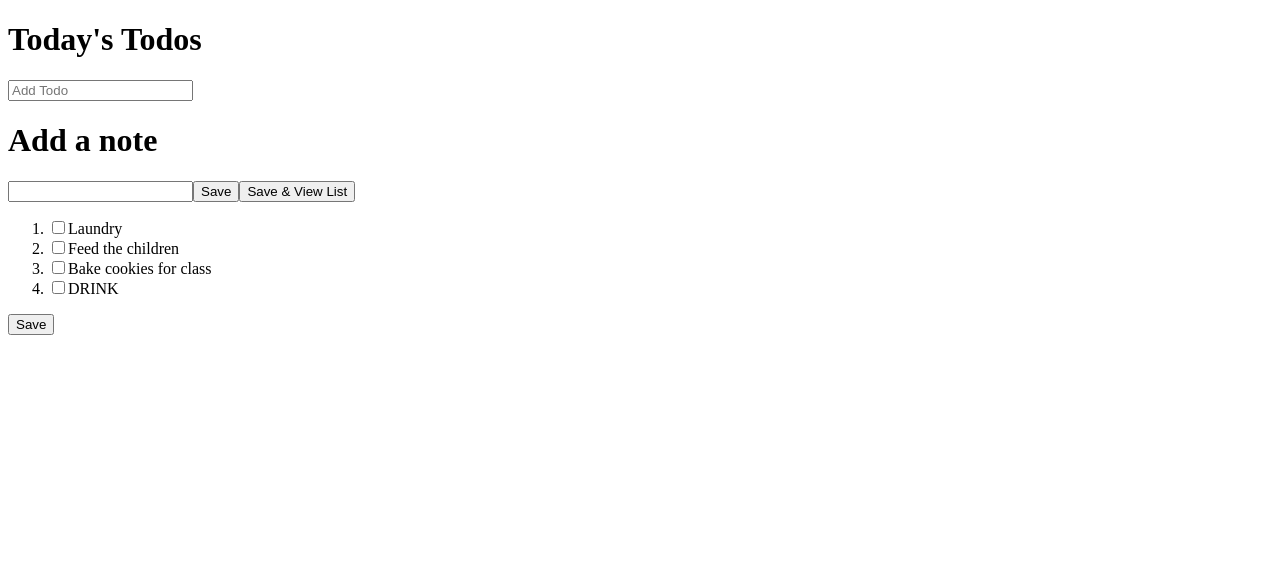
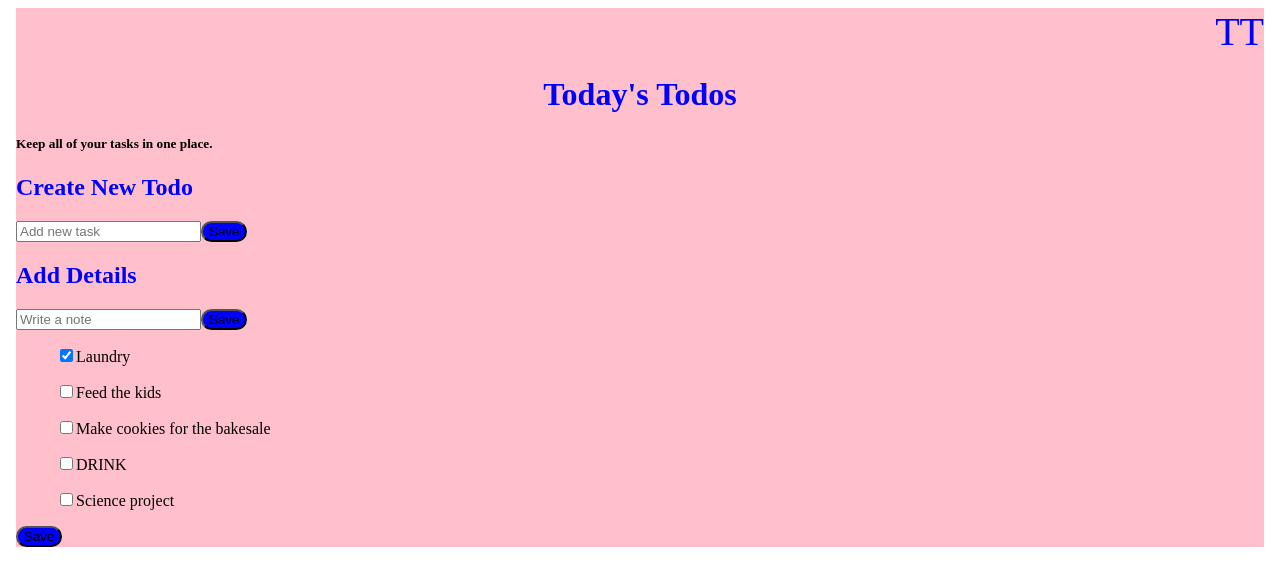
Before and after one commit to Sharonmarie19/my-todo-app, a React (Create React App) app: page / in a window 1280 px wide. Shown: the top 586 px of the page. Built offline with nearby package versions, Linux system fonts and the light colour scheme.

Commit message:
almost done

```diff
--- a/src/App.js
+++ b/src/App.js
@@ -1,40 +1,94 @@
 import React from "react";
 import logo from "./images/logo.svg";
 import "./App.css";
-const todoList ={
-  task: "Laundry",
-  task2:"Feed the children",
-  task3:"Bake cookies for class",
-  task4:"DRINK"
+const profile = {
+  name: "Sharon",
+  id: 1,
+  avatar: "",
 };
-let taskStatus =[
+let taskList = [
   {
-completed: false,
-reoccuring: false
-}
+    taskName: "Laundry",
+    completed: true,
+    reoccuring: false,
+  },
+  {
+    taskName: "Feed the kids",
+    completed: false,
+    reoccuring: false,
+  },
+  {
+    taskName: "Make cookies for the bakesale",
+    completed: false,
+    reoccuring: false,
+  },
+  {
+    taskName: "DRINK",
+    completed: false,
+    reoccuring: false,
+  },
+  {
+    taskName: "Science project",
+    completed: false,
+    reoccuring: false,
+  },
 ];
 function App() {
   return (
-    <>
+    <body style={styles.bodyColor}>
+      <header style={styles.logo}>TT</header>
 
-      <h1>Today's Todos</h1>
-      <input type="text" placeholder="Add Todo"/>
+      <h1 style={styles.h1}>Today's Todos</h1>
+      <h5>Keep all of your tasks in one place.</h5>
 
-      <h1>Add a note</h1>
-      <input type="text" />
-      <button>Save</button>
-      <button>Save & View List</button>
-      <ol>
-       <li><input type="checkbox" checked={todoList.completed}/>{todoList.task}</li>
+      <h2 style={styles.allText}>Create New Todo</h2>
+      <input type="text" placeholder="Add new task" /><button style={styles.button}>Save</button>
+      <h2 style={styles.allText}>Add Details</h2>
+      <input type="text" placeholder="Write a note" /><button style={styles.button}>Save</button>
 
+      <ul style={styles.ulDeco}>
+        {taskList.map((task) => {
+          return (
+            <li>
+              <p>
+                <input type="checkbox" checked={task.completed} />
+                {task.taskName}
+              </p>
+              <p>{task.completed}</p>
+            </li>
 
-        <li><input type="checkbox"/>{todoList.task2}</li>
-        <li><input type="checkbox"/>{todoList.task3}</li>
-        <li><input type="checkbox"/>{todoList.task4}</li>
-      </ol>
-      <button>Save</button>
-    </>
+          );
+        })}
+      </ul>
+      <button style={styles.button}>Save</button>
+    </body>
   );
 }
+const styles = {
+ bodyColor:{
+  backgroundColor: "pink"
+},
 
+ulDeco:{
+  listStyle:"none",
+},
+
+logo: {
+  color:"blue",
+  textAlign:"right",
+  fontSize:"40px",
+},
+
+h1: {
+  color:"blue",
+  textAlign:"center",
+},
+allText: {
+  color:"blue",
+},
+button:{
+  borderRadius:"200px",
+  backgroundColor:"blue",
+},
+};
 export default App;
```
